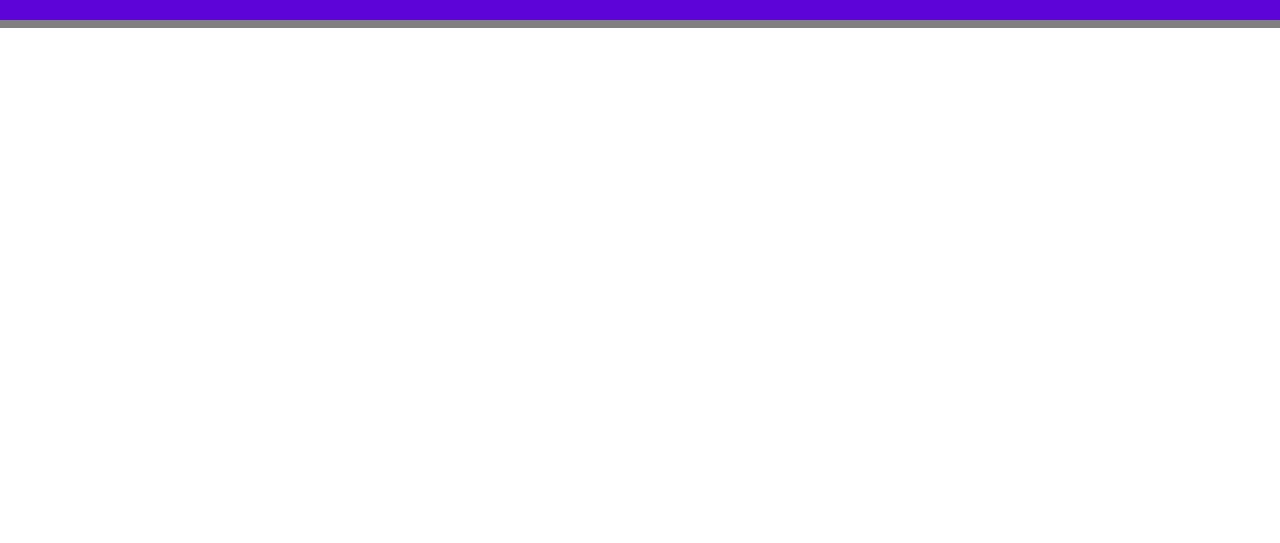
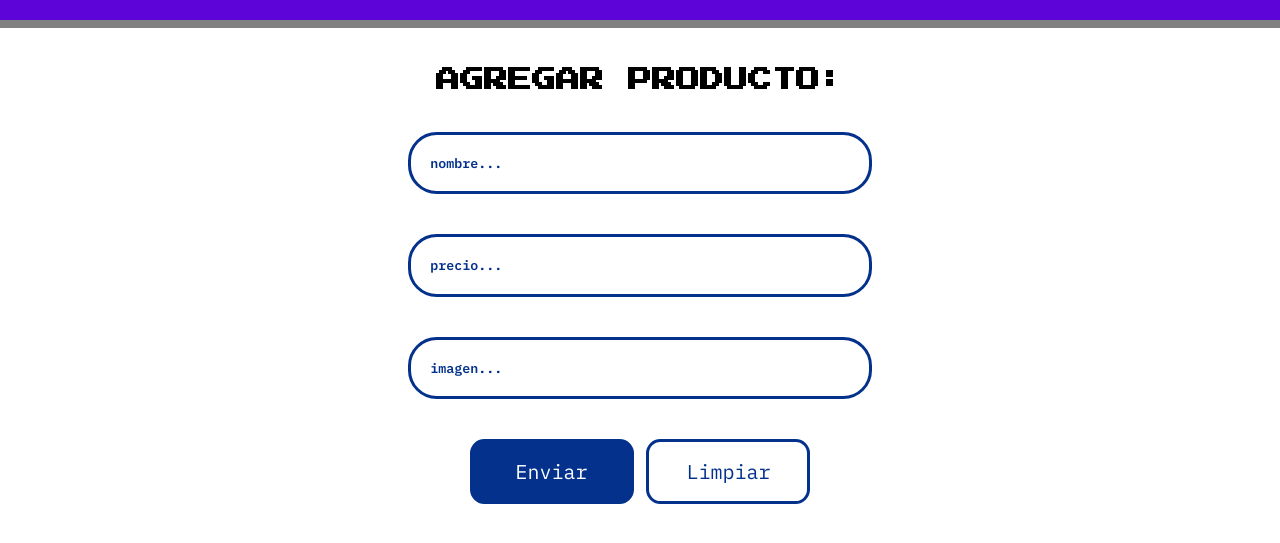
Before and after one commit to ScoobyDI/DesafioAlura-AluraGeek, a plain HTML site: page index.html in a window 1280 px wide. Shown: the part 81-624 px from the top of the page. Drawn offline with Linux system fonts and the light colour scheme.

Commit message:
Implementación de sección Añadir productos

```diff
--- a/index.html
+++ b/index.html
@@ -15,7 +15,19 @@
        </div>
     </header>
     <main>
-        <section>
+        <section class="productos-agregar">
+            <h2 class="productos-agregar__titulo">AGREGAR PRODUCTO:</h2>
+            <form class="productos-agregar__formulario">
+                <input class="productos-agregar__campo" type="text" placeholder="nombre...">
+                <input class="productos-agregar__campo" type="text" placeholder="precio...">
+                <input class="productos-agregar__campo" type="text" placeholder="imagen...">
+                <div class="productos-agregar__botones">
+                    <button class="productos-agregar__boton productos-agregar__enviar">Enviar</button>
+                    <button class="productos-agregar__boton productos-agregar__limpiar">Limpiar</button>
+                </div>
+            </form>
+        </section>
+        <section class="productos">
 
         </section>
     </main>
--- a/styles.css
+++ b/styles.css
@@ -1,4 +1,5 @@
 @import url('https://fonts.googleapis.com/css2?family=Press+Start+2P&display=swap');
+@import url('https://fonts.googleapis.com/css2?family=IBM+Plex+Mono:ital,wght@0,100;0,200;0,300;0,400;0,500;0,600;0,700;1,100;1,200;1,300;1,400;1,500;1,600;1,700&display=swap');
 
 * {
     font-family: "Press Start 2P", serif;
@@ -10,6 +11,7 @@
 :root {
     --color-de-fondo: #5D04D9;
     --color-de-texto-blanco: #E5E5E5;
+    --color-azul: #03318C;
 }
 
 body {
@@ -18,6 +20,9 @@ body {
 
 
 /* Para dispositivos móviles */
+
+
+/* ---------------------------- Cabecera ---------------------------- */
 
 .cabecera {
     background-color: var(--color-de-fondo);
@@ -37,6 +42,74 @@ body {
     color: var(--color-de-texto-blanco);
 }
 
+/* ---------------------------- Main - Añadir Productos ---------------------------- */
+
+main {
+    display: flex;
+    justify-content: center;
+}
+
+.productos-agregar {
+    display: flex;
+    flex-direction: column;
+    width: 100%;
+    max-width: 34rem;
+    padding: 2.5rem;
+    gap: 2.5rem;
+}
+
+.productos-agregar__titulo {
+    font-size: 1.5rem;
+    text-align: center;
+}
+
+.productos-agregar__formulario {
+    display: flex;
+    flex-direction: column;
+    gap: 2.5rem;
+}
+
+.productos-agregar__campo {
+    padding: 1.2rem;
+    border-radius: 1.8rem;
+    font-family: "IBM Plex Mono", serif;
+    color: var(--color-azul);
+    border: 3px solid var(--color-azul);
+    font-weight: 600;
+}
+
+.productos-agregar__campo::placeholder {
+    color: var(--color-azul);
+    font-weight: 600;
+}
+
+.productos-agregar__botones {
+    display: flex;
+    justify-content: center;
+    gap: 0.8rem;
+}
+
+.productos-agregar__boton {
+    width: 10.25rem;
+    font-family: "IBM Plex Mono", serif;
+    padding: 1rem;
+    border: 3px solid var(--color-azul);
+    border-radius: 0.9rem;
+    background-color: white;
+    font-size: 1.25rem;
+}
+
+.productos-agregar__enviar {
+    background-color: var(--color-azul);
+    color: white;
+}
+
+.productos-agregar__limpiar {
+    color: var(--color-azul);
+}
+
+
+
 
 /* Para pantallas grandes */
 @media (min-width: 1024px) {
```
